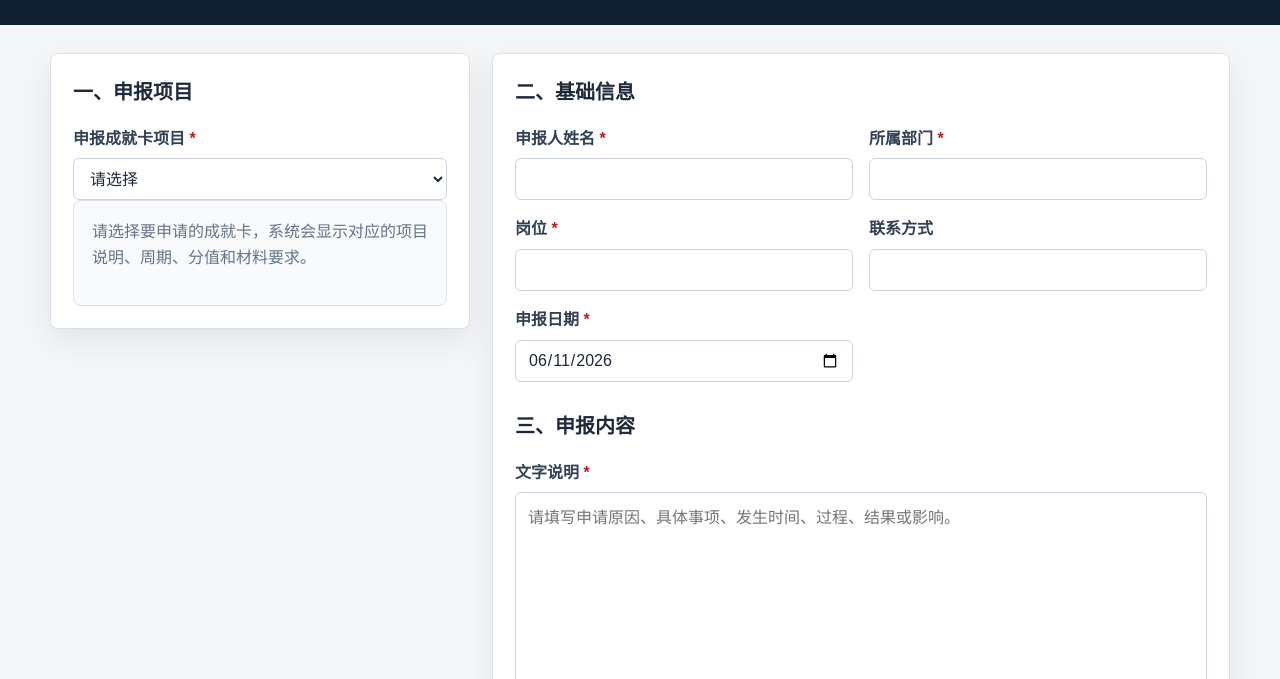
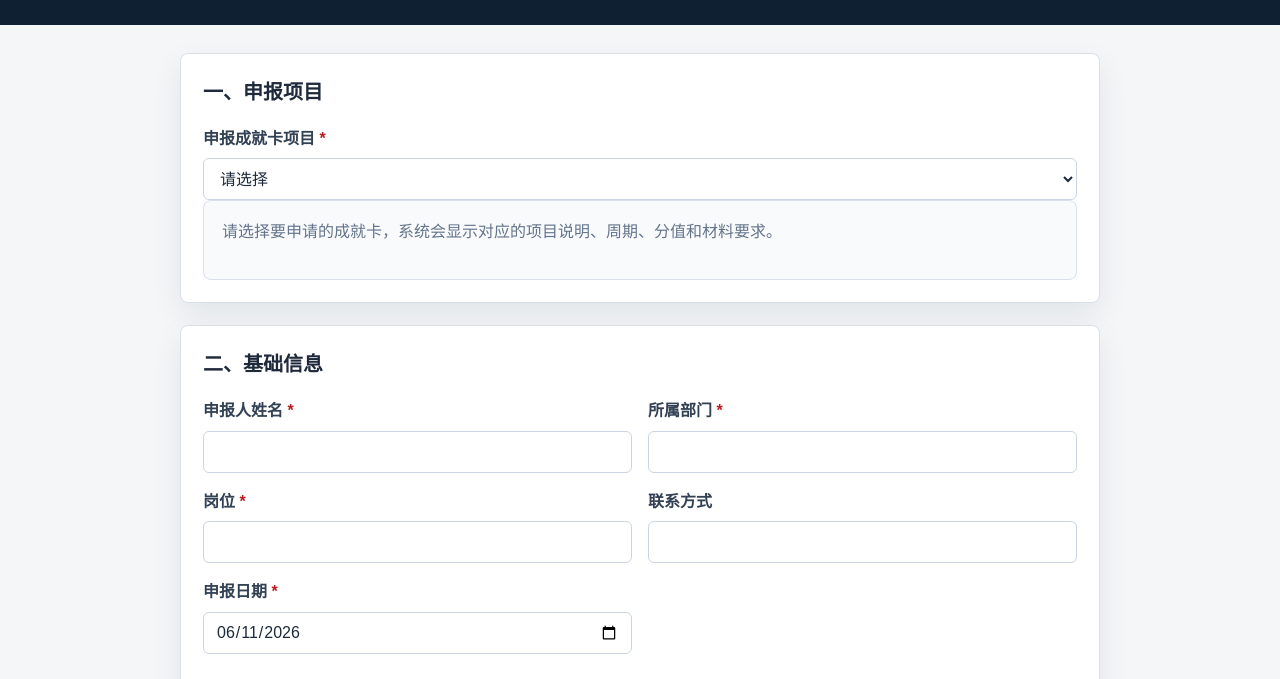
Before and after one commit to sunlizhu521-alt/chengjiujka, a website: page index.html in a window 1280 px wide. Shown: the part 120-799 px from the top of the page. Drawn offline with Linux system fonts and the light colour scheme.

Commit message:
Use vertical layout for application form

```diff
--- a/docs/styles.css
+++ b/docs/styles.css
@@ -102,9 +102,10 @@ button:hover,
 
 .layout {
   display: grid;
-  grid-template-columns: minmax(280px, 420px) minmax(0, 1fr);
+  grid-template-columns: 1fr;
   gap: 22px;
   align-items: start;
+  max-width: 920px;
 }
 
 .panel {
--- a/styles.css
+++ b/styles.css
@@ -102,9 +102,10 @@ button:hover,
 
 .layout {
   display: grid;
-  grid-template-columns: minmax(280px, 420px) minmax(0, 1fr);
+  grid-template-columns: 1fr;
   gap: 22px;
   align-items: start;
+  max-width: 920px;
 }
 
 .panel {
```
